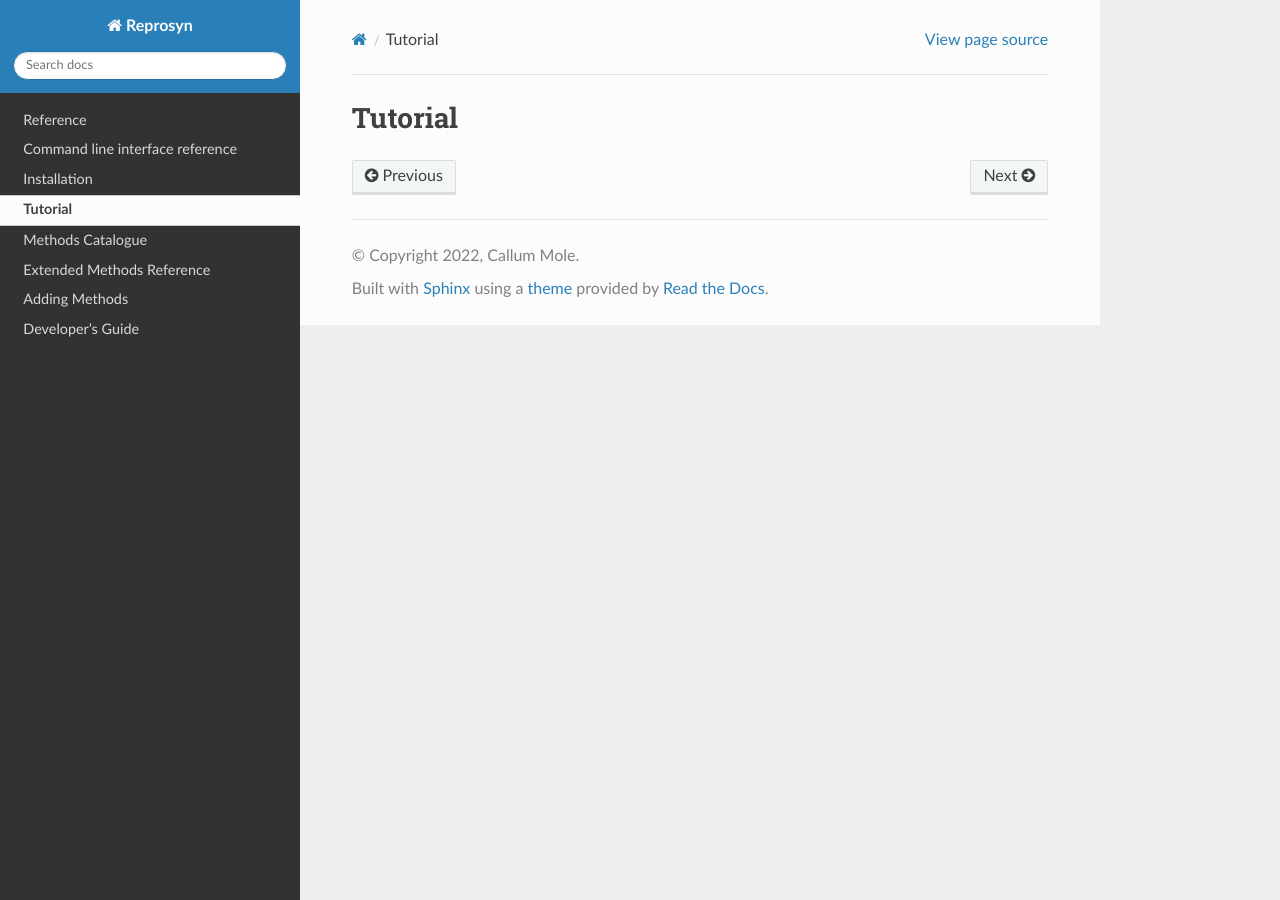
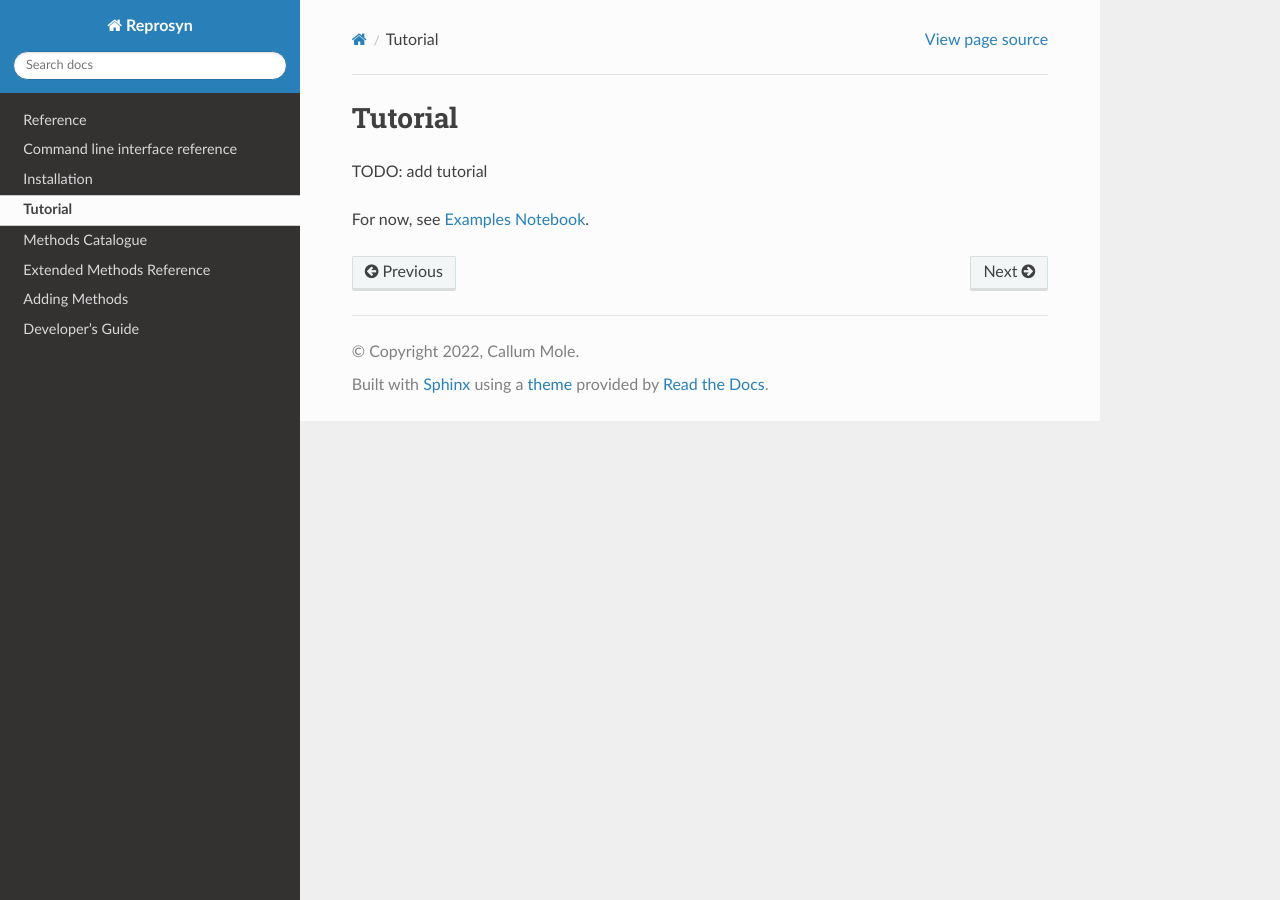
Before and after one commit to alan-turing-institute/reprosyn, a Sphinx documentation site: the page built from docs/source/demo.rst, in a window 1280 px wide. Built offline with Sphinx 7.4.7 and the Read the Docs theme 2.0.0, drawn with Linux system fonts in a browser that asks for light colours.

Commit message:
add placeholder link in demo.rst

```diff
--- a/docs/source/demo.rst
+++ b/docs/source/demo.rst
@@ -1,2 +1,6 @@
 Tutorial
 ========
+
+TODO: add tutorial
+
+For now, see `Examples Notebook <https://github.com/alan-turing-institute/reprosyn/blob/main/examples/reprosyn_as_package.ipynb>`_.
```
